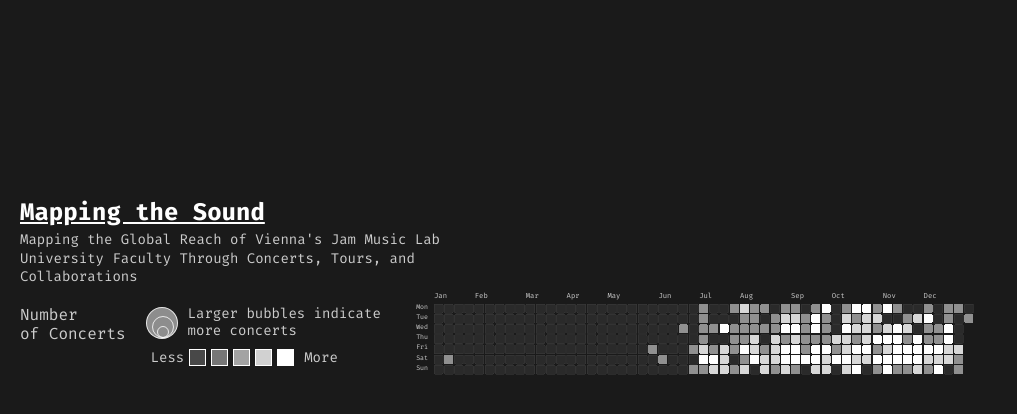
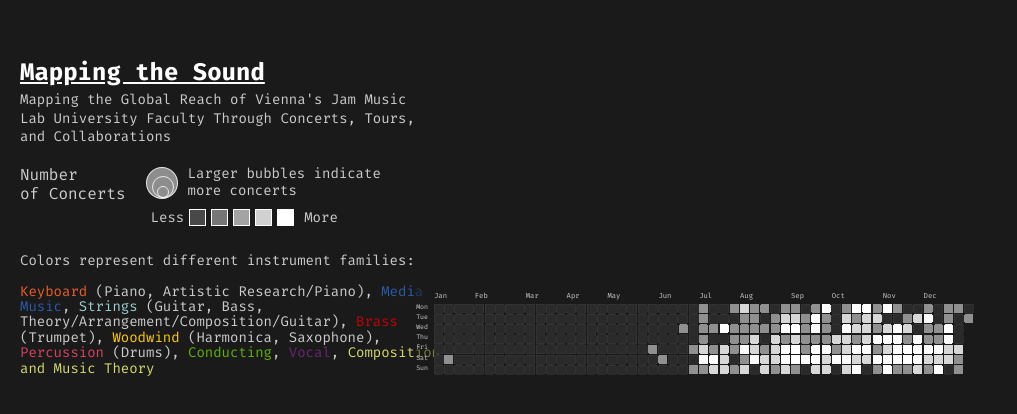
Before and after one commit to sylwiamm/JamMusic, a plain HTML site: page index.html in a window 1280 px wide. Shown: the part 374-788 px from the top of the page, without its empty margins (0-1017 px from the left). Drawn offline with nearby package versions, Linux system fonts and the light colour scheme; no server answers.

Commit message:
Legend update

```diff
--- a/data/events.csv
+++ b/data/events.csv
@@ -71,7 +71,7 @@ Thomas Hechenberger,Gitarre,2024-08-20,Tulln an der Donau,Austria,48.3315,16.060
 Wolfgang Luckner,Schlagzeug,2024-08-08,Tulln an der Donau,Austria,48.3315,16.0607,Schlaginstrumente,Percussion,Drums
 Wolfgang Luckner,Schlagzeug,2024-08-09,Tulln an der Donau,Austria,48.3315,16.0607,Schlaginstrumente,Percussion,Drums
 Dusan Simovic,Bass,2024-10-05,Vienna,Austria,48.2081,16.3713,Saiteninstrumente,Strings,Bass
-Agnes Haider,,2024-10-05,Vienna,Austria,48.2081,16.3713,,,
+Agnes Haider,Klavier,2024-10-05,Vienna,Austria,48.2081,16.3713,Tasteninstrument,Keyboard,Piano
 Monika Herzig,Klavier,2024-08-14,Indianapolis,United States of America,39.7691,-86.158,Tasteninstrument,Keyboard,Piano
 Richard Graf,Theorie-Arrangement-Komposition-Gitarre,2024-10-14,Vienna,Austria,48.2081,16.3713,Saiteninstrumente,Strings,Theory-Arrangement-Composition-Guitar
 Christof Unterberger,Medienmusik,2024-09-03,Eisenstadt,Austria,47.8405,16.5252,Medienmusik,Media Music,Media Music
@@ -145,7 +145,7 @@ Wolfgang Luckner,Schlagzeug,2024-08-31,Admont,Austria,47.5729,14.4615,Schlaginst
 Thomas Hechenberger,Gitarre,2024-09-06,Kaiserslautern,Germany,49.4401,7.7491,Saiteninstrumente,Strings,Guitar
 Thomas Hechenberger,Gitarre,2024-07-29,Graz,Austria,47.0679,15.4417,Saiteninstrumente,Strings,Guitar
 Herbert Mayer,Harmonica,2024-09-08,Vienna,Austria,48.2081,16.3713,Holzblasinstrumente,Woodwind,Harmonica
-Agnes Haider,,2024-09-29,Kirchberg am Wagram,Austria,48.432,15.8975,,,
+Agnes Haider,Klavier,2024-09-29,Kirchberg am Wagram,Austria,48.432,15.8975,Tasteninstrument,Keyboard,Piano
 Richard Graf,Theorie-Arrangement-Komposition-Gitarre,,Vienna,Austria,48.2081,16.3713,Saiteninstrumente,Strings,Theory-Arrangement-Composition-Guitar
 Julia Hofer,Bass,2024-09-24,Köln,Germany,50.9375,6.9603,Saiteninstrumente,Strings,Bass
 Thomas Gansch,Trompete,2024-10-28,Vienna,Austria,48.2081,16.3713,Blechblasinstrumente,Brass,Trumpet
@@ -253,7 +253,7 @@ Thomas Hechenberger,Gitarre,2024-08-09,Sonntag,Austria,47.2379,9.8992,Saiteninst
 Peter Gabis,Schlagzeug,2024-06-19,Vienna,Austria,48.2081,16.3713,Schlaginstrumente,Percussion,Drums
 Monika Herzig,Klavier,2024-09-20,Vienna,Austria,48.2081,16.3713,Tasteninstrument,Keyboard,Piano
 Bamdad Khoshghadami Hosseini,Composition And Music Theory,2024-05-31,Vienna,Austria,48.2081,16.3713,Komposition und Musiktheorie,Composition & Theory,Composition And Music Theory
-Agnes Haider,,2024-08-21,Sankt Florian,Austria,48.2051,14.3779,,,
+Agnes Haider,Klavier,2024-08-21,Sankt Florian,Austria,48.2051,14.3779,Tasteninstrument,Keyboard,Piano
 Oliver Schmellenkamp,Media Music,2024-12-01,St. Pölten,Austria,48.2058,15.6307,Medienmusik,Media Music,Media Music
 Thomas Hechenberger,Gitarre,2024-11-07,Vienna,Austria,48.2081,16.3713,Saiteninstrumente,Strings,Guitar
 Engel Mayr,Gitarre,2024-07-06,Braden,Germany,48.7656,8.2285,Saiteninstrumente,Strings,Guitar
--- a/index.html
+++ b/index.html
@@ -34,6 +34,20 @@
             </div>
         </div>
     </div>
+    <div class="legend-footer">
+        <div class="legend-description">
+            <span style="font-size: 14px;">Colors represent different instrument families:</span><br><br>
+            <span style="color: #ea5d28;">Keyboard</span> (Piano, Artistic Research/Piano),
+            <span style="color: #2b5ba7;">Media Music</span>,
+            <span style="color: #9ad0d0;">Strings</span> (Guitar, Bass, Theory/Arrangement/Composition/Guitar),
+            <span style="color: #c60204;">Brass</span> (Trumpet),
+            <span style="color: #fdca01;">Woodwind</span> (Harmonica, Saxophone),
+            <span style="color: #d84162;">Percussion</span> (Drums),
+            <span style="color: #5eb300;">Conducting</span>,
+            <span style="color: #692673;">Vocal</span>,
+            <span style="color: #d6d96d;">Composition and Music Theory</span>
+        </div>
+    </div>
     <div class="calendar-container">
       <div id="calendar"></div>
     </div>
--- a/styles.css
+++ b/styles.css
@@ -16,7 +16,7 @@ body {
 
 h1 {
   position: absolute;
-  bottom: 200px;
+  bottom: 340px;
   left: 20px;
   color: #fff; /* Light text color */
   margin: 0;
@@ -28,19 +28,19 @@ h1 {
 
 .subtitle {
   position: absolute;
-  bottom: 140px;
+  bottom: 280px;
   left: 20px;
   color: #ccc; /* Light text color */
   margin: 0;
   font-size: 14px;
-  max-width: 450px;
+  max-width: 400px;
   line-height: 1.3;
   z-index: 10;
 }
 
 .legend-container {
     position: absolute;
-    bottom: 50px;
+    bottom: 190px;
     left: 20px;
     display: flex;
     align-items: flex-start;
@@ -106,6 +106,21 @@ h1 {
     color: #ccc; /* Light text color */
     font-size: 14px;
     margin-left: 10px;
+}
+
+.legend-footer {
+    position: absolute;
+    bottom: 50px;
+    left: 20px;
+    z-index: 10;
+    max-width: 450px;
+}
+
+.legend-description {
+    color: #ccc;
+    font-size: 14px;
+    max-width: 450px;
+    line-height: 1.1;
 }
 
 .heatmap-legend {
```
